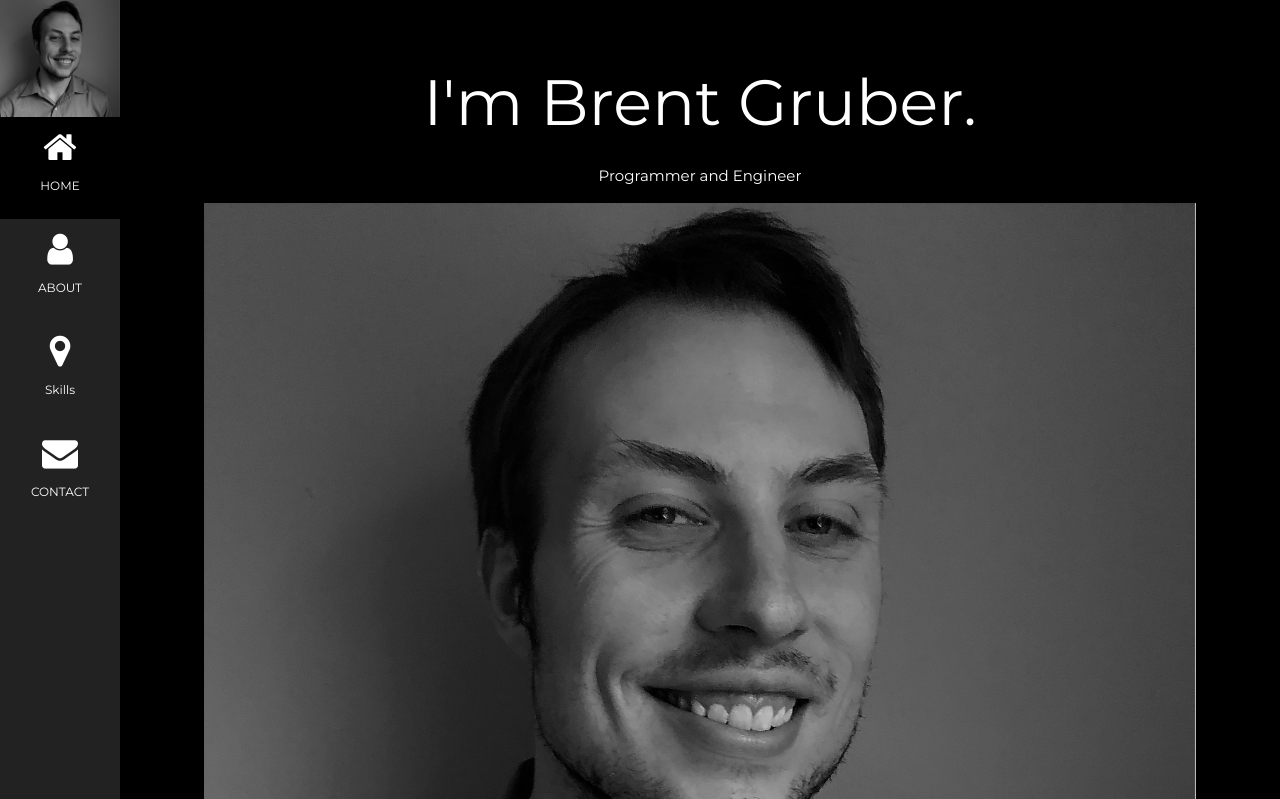
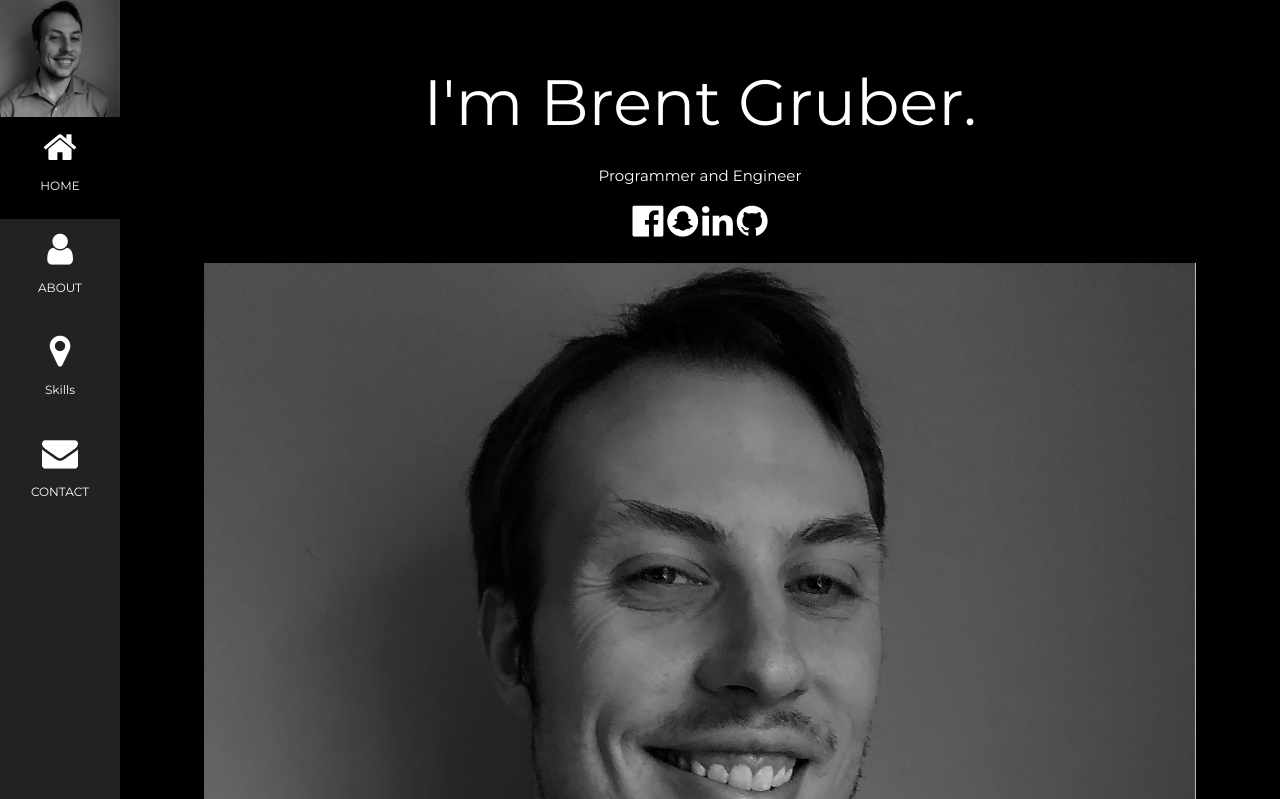
Before and after one commit to BrentGruber/Resume, a Django app: page /bio/ in a window 1280 px wide. Shown: the top 799 px of the page. Run offline with Django 3.2, Linux system fonts and the light colour scheme.

Commit message:
adding links to social media at top

```diff
--- a/bio/templates/bio/about.html
+++ b/bio/templates/bio/about.html
@@ -71,6 +71,10 @@ img { image-orientation: horizontal; }
   <header class="w3-container w3-padding-32 w3-center w3-black" id="home">
     <h1 class="w3-jumbo"><span class="w3-hide-small">I'm</span> Brent Gruber.</h1>
     <p>Programmer and Engineer</p>
+    <a href="https://www.facebook.com/brent.m.gruber"><i class="fa fa-facebook-official w3-hover-opacity w3-xxlarge"></i></a>
+    <i class="fa fa-snapchat w3-hover-opacity w3-xxlarge"></i>
+    <a href="https://www.linkedin.com/in/brent-gruber-30b7b781/"><i class="fa fa-linkedin w3-hover-opacity w3-xxlarge"></i></a>
+    <a href="https://github.com/BrentGruber"><i class="fa fa-github w3-hover-opacity w3-xxlarge"></i></a><br><br>
     <img src="{% static 'bio/pictures/Profile.jpg' %}" alt="boy" class="w3-image" width="992" height="1108">
   </header>
 
```
Also changed, not shown: 1 other file.
